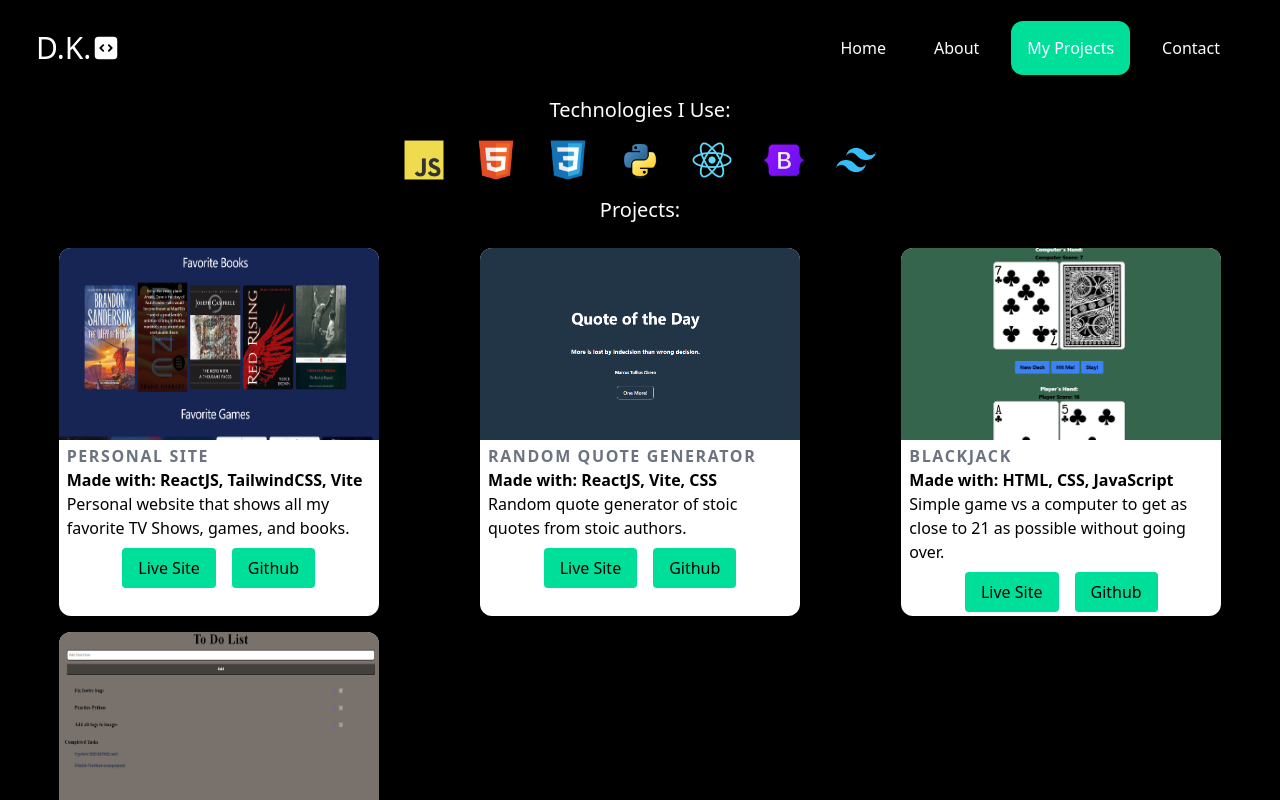
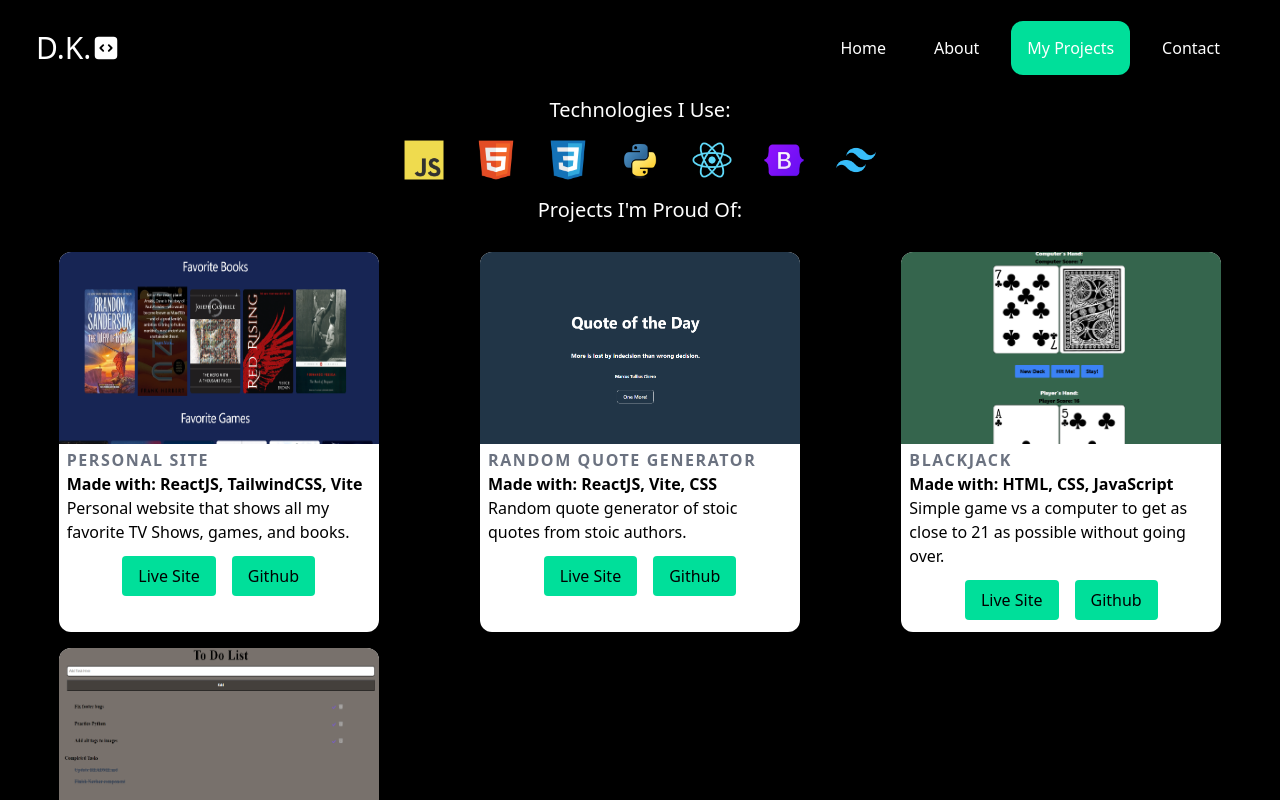
Before and after one commit to JabaDUDE/react-portfolio, a React (Vite) app: page /projects in a window 1280 px wide. Shown: the top 800 px of the page. Built offline with nearby package versions, Linux system fonts and the light colour scheme.

Commit message:
fixed issue with white space and played with styling of the card

```diff
--- /dev/null
+++ b/src/App.css
@@ -0,0 +1,3 @@
+body{
+    background-color: black;
+}
--- a/src/components/pages/projects/Card.jsx
+++ b/src/components/pages/projects/Card.jsx
@@ -26,7 +26,7 @@ export default function Card({ project: {name, technologies, image, link, github
         <h1 className='text-gray-500 font-bold tracking-widest mb-0 uppercase'>{name}</h1>
         <h3 className='font-bold mt-0'>Made with: {technologies}</h3>
         <p>{description}</p>
-        <div className='flex gap-4 justify-center mb-1 mt-2 self-end'>
+        <div className='flex gap-4 justify-center my-3 self-end'>
           <Button link={link} text='Live Site' />
           <Button link={github} text='Github' />
         </div>
--- a/src/components/pages/projects/Projects.jsx
+++ b/src/components/pages/projects/Projects.jsx
@@ -13,14 +13,14 @@ function Projects() {
       <div className='flex justify-center flex-wrap'>
         {data.languages.map((item, index) => {
           return (
-            <img src={item.image} alt={item.name} key={index} width={40} height={40} className='m-4'/>
+            <img src={item.image} alt={item.name} key={index} title={item.name} aria-label={item.name} width={40} height={40} className='m-4'/>
           )
         })}
       </div>
 
-      <h1 className='text-center text-xl'>Projects:</h1>
+      <h1 className='text-center text-xl'>Projects I'm Proud Of:</h1>
 
-      <div className='grid grid-cols-1 md:grid-cols-2 lg:grid-cols-3 place-items-center gap-4 my-2 p-4 items-stretch'>
+      <div className='grid grid-cols-1 md:grid-cols-2 lg:grid-cols-3 place-items-center gap-4 my-3 mx-auto p-4 items-stretch'>
         {Project.map((project, index) => {
           return <Card project={project} key={index} />
         })}
--- a/src/main.jsx
+++ b/src/main.jsx
@@ -2,6 +2,7 @@ import { StrictMode } from 'react'
 import { createRoot } from 'react-dom/client'
 import Layout from './Layout.jsx'
 import './index.css'
+import './App.css'
 import { Route, createBrowserRouter, createRoutesFromElements, RouterProvider } from 'react-router-dom'
 import Home from './components/pages/index'
 import About from './components/pages/About.jsx'
```
